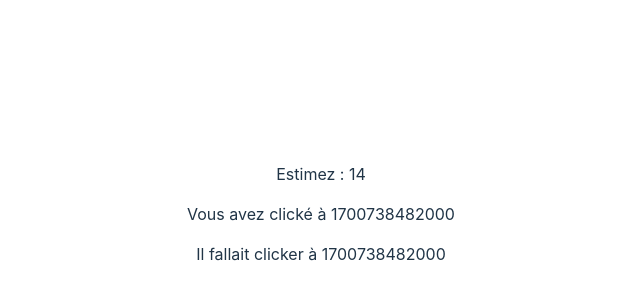
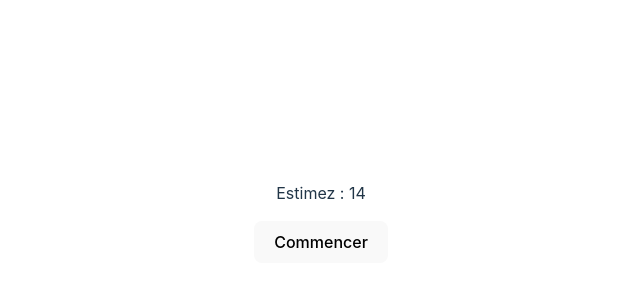
Before and after one commit to STimour/tpTopAveugle, a React (Vite) app: page / in a window 1280 px wide. Shown: the part 186-486 px from the top of the page, without its empty margins (319-959 px from the left). Built offline with nearby package versions, Linux system fonts and the light colour scheme.

Commit message:
modif de App.tsx et de Timer.tsx

```diff
--- a/src/App.tsx
+++ b/src/App.tsx
@@ -24,11 +24,12 @@ function App() {
 
 
 
-  const timeWithStartTime = startTime.getTime()
-  const clickedTime = endTime.getTime()
+
   return (
     <div className="App">
-      <Timer numberAleat={targerTime} userClickTimeAsNumber={clickedTime} timeToWin={timeWithStartTime} />
+      <Timer numberAleat={targerTime}/>
+
+      <Button onStart={()=> handleStart()} onClick={() => handleButtonClick}/>
     </div>
   );
 }
--- a/src/components/Timer.tsx
+++ b/src/components/Timer.tsx
@@ -2,13 +2,11 @@ import "../App.css"
 
 type AleatTimer = {
     numberAleat: number
-    timeToWin: number
-    userClickTimeAsNumber: number
 }
 
 
 const Timer = (props: AleatTimer) => {
-    const {numberAleat, timeToWin, userClickTimeAsNumber} = props
+    const {numberAleat} = props
 
     return (
         <div className="timer">
@@ -16,12 +14,7 @@ const Timer = (props: AleatTimer) => {
             <p>
                Estimez : {numberAleat}
             </p>
-            <p>
-               Vous avez clické à {userClickTimeAsNumber}
-            </p>
-            <p>
-               Il fallait clicker à {timeToWin}
-            </p>
+
 
         </div>
     )
```
